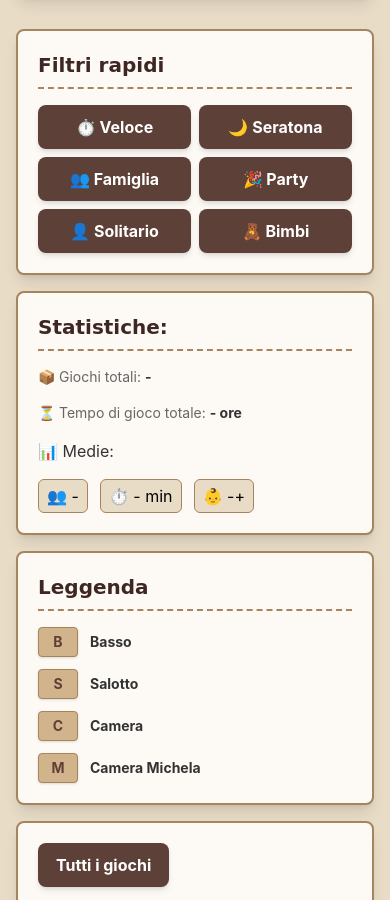
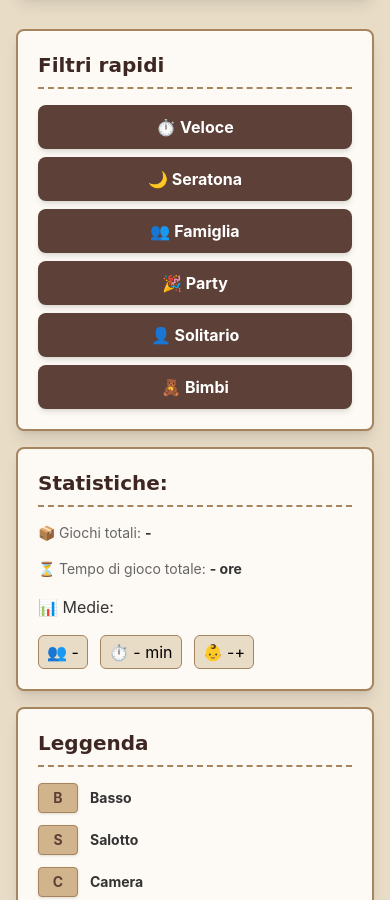
Before and after one commit to michelaPaiarin/BoardGamesLibrary, a website: page frontend/index.html in a window 390 px wide. Shown: the part 1105-2005 px from the top of the page. Drawn offline with nearby package versions, Linux system fonts and the light colour scheme; files that its build step writes are made by us from their sources; no server answers.

Commit message:
Updated responsive graphics for quick filters

```diff
--- a/frontend/css/views/mainAllGames.css
+++ b/frontend/css/views/mainAllGames.css
@@ -38,13 +38,13 @@
             transition-colors;
 }
 
-#quick-filter-grid { @apply grid grid-cols-2 gap-2;                                 }
+#quick-filter-grid { @apply grid grid-cols-1 xl:grid-cols-2 gap-2;                     }
 
-.stat-row     { @apply mt-3 text-sm text-text-secondary;                            }
-.stat-value   { @apply font-bold text-text-primary;                                 }
+.stat-row     { @apply mt-3 text-sm text-text-secondary;                             }
+.stat-value   { @apply font-bold text-text-primary;                                  }
 
-#legend-grid  { @apply flex flex-col gap-3;                                         }
-.legend-item  { @apply flex items-center gap-3 text-sm text-text-primary font-bold; }
+#legend-grid  { @apply flex flex-col gap-3;                                             }
+.legend-item  { @apply flex items-center gap-3 text-sm text-text-primary font-bold;   }
 
 .legend-badge {
     @apply  px-2 py-1 w-10 bg-wood-light
```
